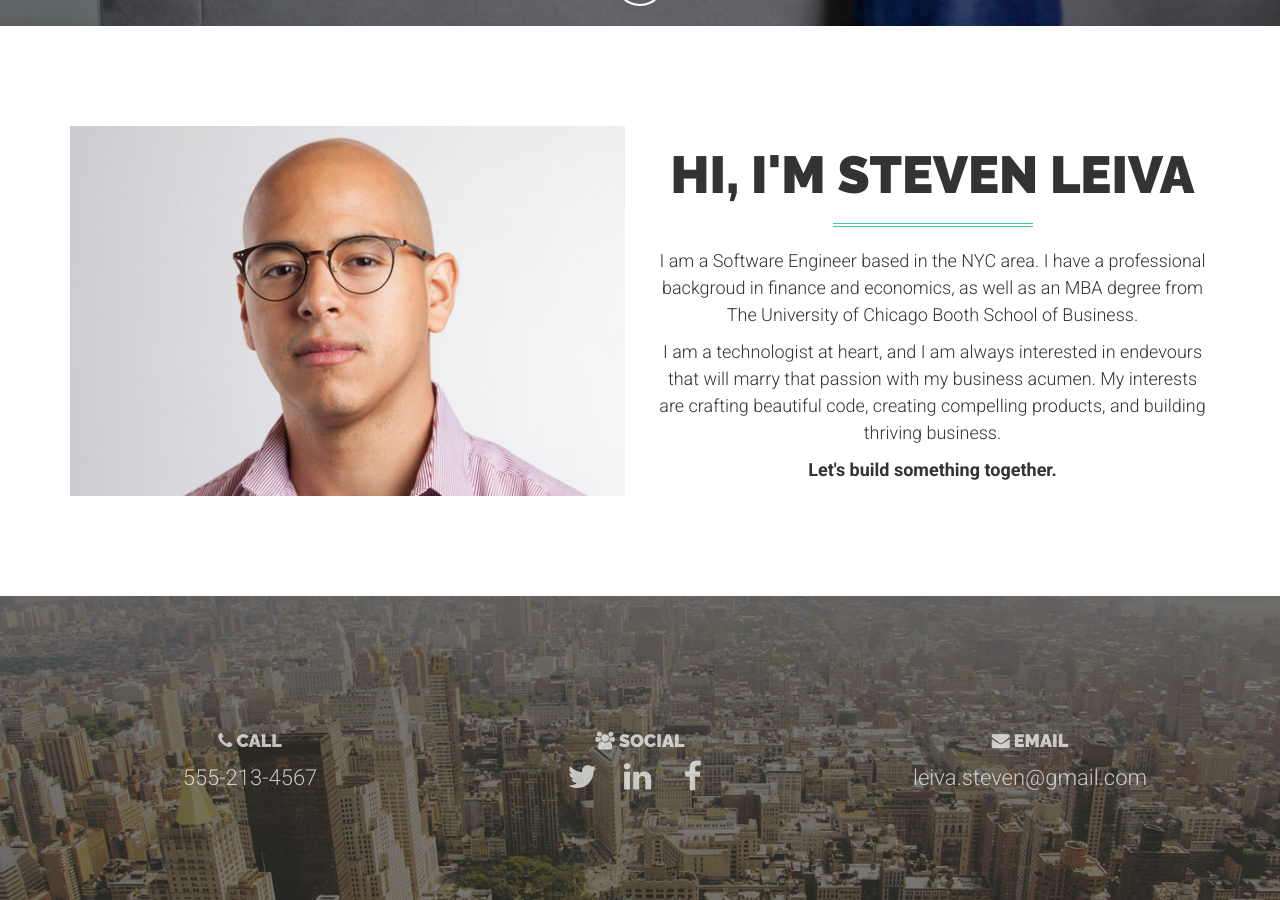
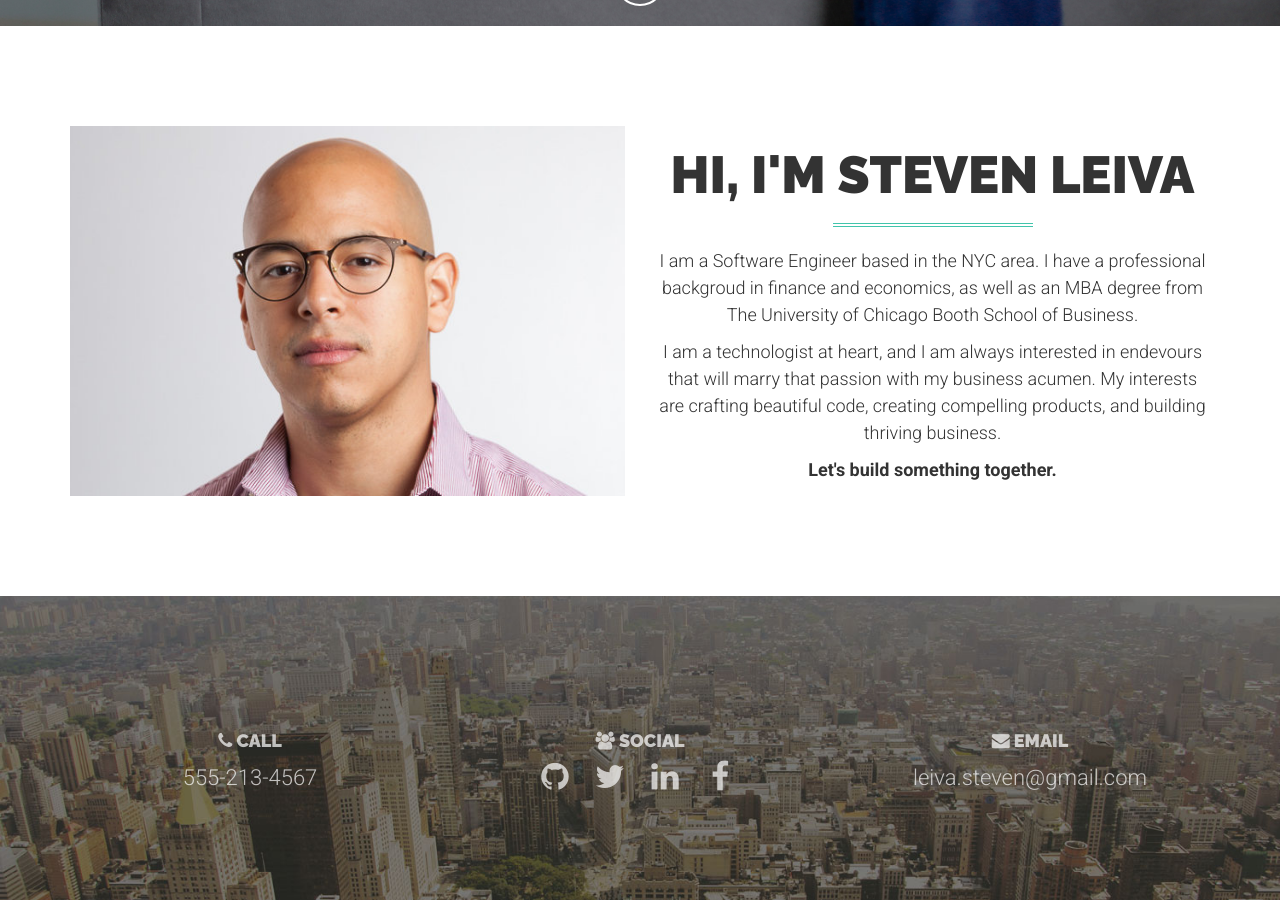
Before and after one commit to StevenXL/stevenxl.github.io, a Jekyll site: the page built from index.html, in a window 1280 px wide and 900 px high, scrolled down 874 px. Built offline with Jekyll 4.4.1, drawn with Linux system fonts in a browser that asks for light colours; Markdown is read by kramdown in place of the engine named in the settings.

Commit message:
Add github link to footer section.

```diff
--- a/index.html
+++ b/index.html
@@ -48,6 +48,7 @@
       <div class="col-md-4 contact-details">
         <h4><i class="fa fa-users"></i> Social</h4>
         <ul class="list-inline">
+          <li><a href="https://github.com/StevenXL"><i class="fa fa-github fa-fw fa-2x"></i></a></li>
           <li><a href="https://twitter.com/StevenLeiva1"><i class="fa fa-twitter fa-fw fa-2x"></i></a></li>
           <li><a href="https://www.linkedin.com/in/stevenleiva"><i class="fa fa-linkedin fa-fw fa-2x"></i></a></li>
           <li><a href="https://www.facebook.com/Leiva.Steven"><i class="fa fa-facebook fa-fw fa-2x"></i></a></li>
```
